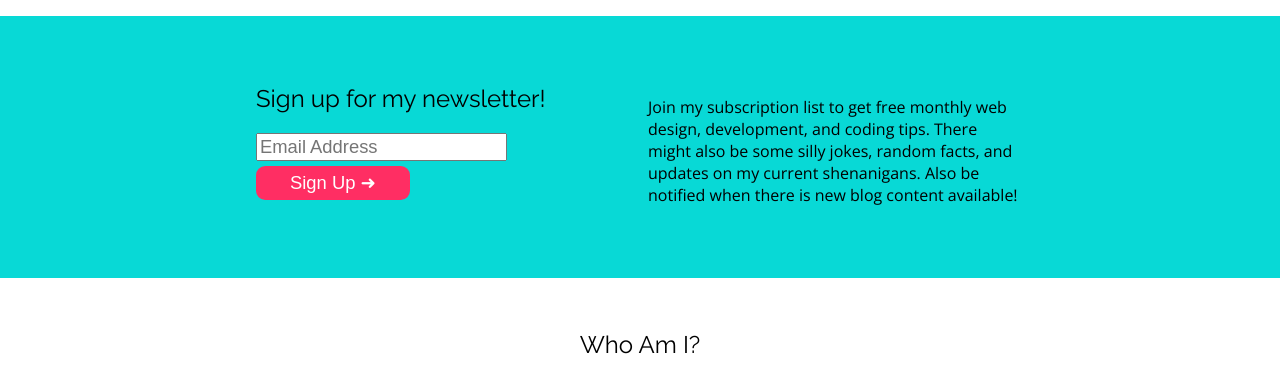
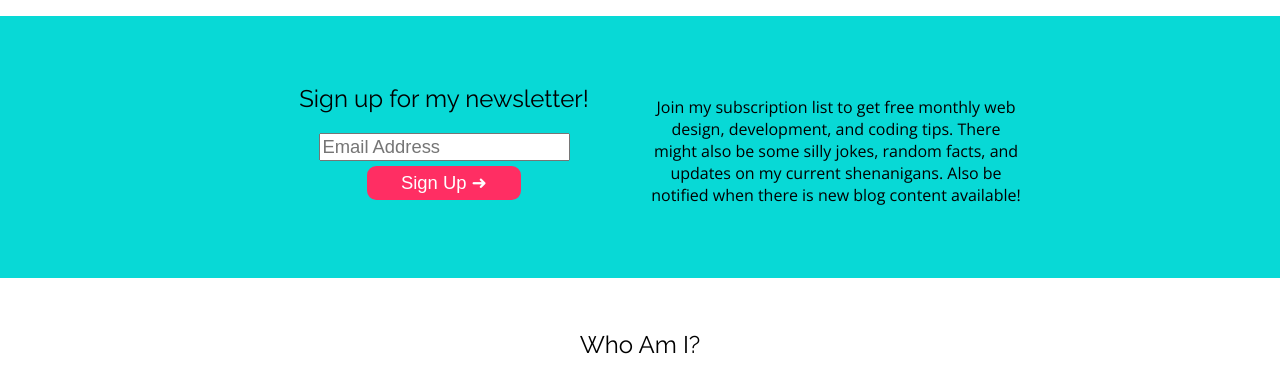
Before and after one commit to codeawaywithme/Code-Away-With-Me, a Flask app: page / in a window 1280 px wide. Shown: the part 178-557 px from the top of the page. Run offline with Flask 2, Linux system fonts and the light colour scheme; some libraries are stand-ins or nearby versions.

Commit message:
Edit CSS

```diff
--- a/main.py
+++ b/main.py
@@ -18,8 +18,6 @@ import smtplib
 # Create App
 app = Flask(__name__)
 app.config.from_pyfile('config.py')
-ckeditor = CKEditor(app)
-Bootstrap(app)
 
 basedir = path.abspath(path.dirname(__file__))
 load_dotenv(path.join(basedir, '.env'))
--- a/static/assets/styles.css
+++ b/static/assets/styles.css
@@ -155,7 +155,6 @@ h1, h2 {
   .cta__content {
     margin: 0 auto;
     width: 80%;
-    text-align: center;
   }
 
   .cta p{
@@ -164,7 +163,7 @@ h1, h2 {
 
 
   .content {
-    text-align: center;
+    text-align: left;
   }
 
   .cta__email {
@@ -247,6 +246,10 @@ h1, h2 {
     .col + .col {
         margin-left: 1em;
     }
+
+    .content {
+    text-align: center;
+    }
 }
 
 @media (min-width: 1100px) {
--- a/templates/pages/home.html
+++ b/templates/pages/home.html
@@ -1,7 +1,7 @@
 {% include 'pages/header.html' %}
 
     <div class="cta">
-        <div class="container row">
+        <div class="container row content">
             {% if signed_up %}
             <h2>Thank you for signing up!</h2>
             <p>Tips and some great jokes are heading your way 😉!</p>
```
